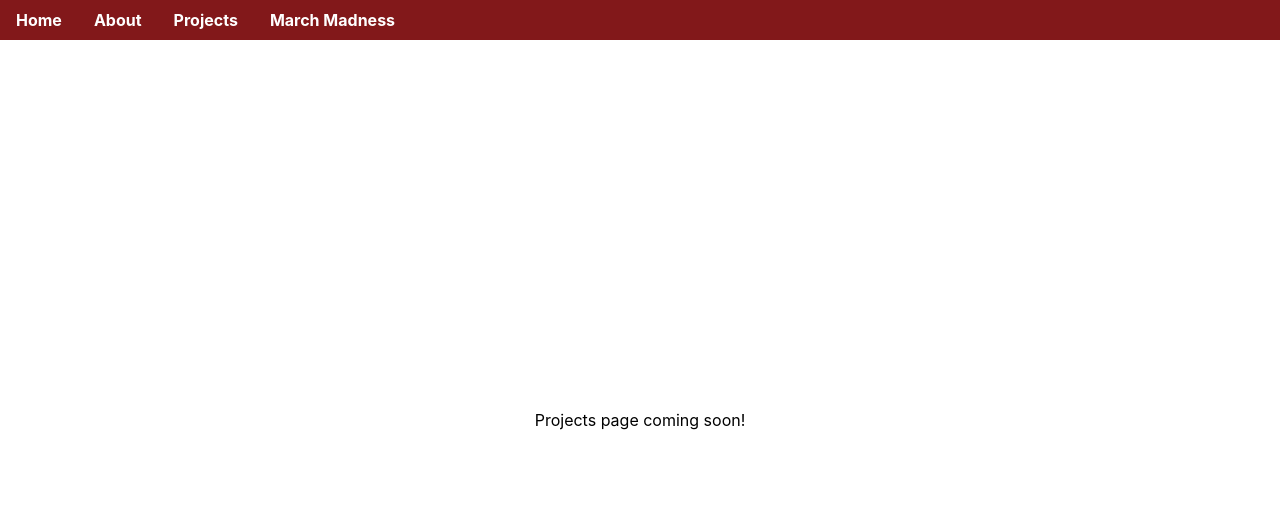
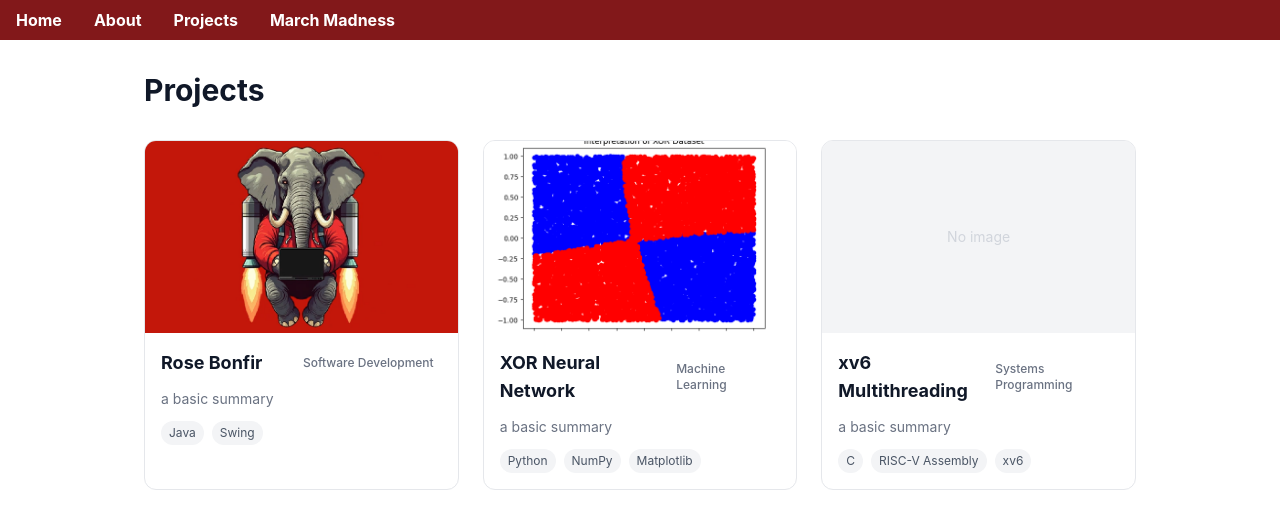
Before and after one commit to rhit-lucasja/personal-site, a React (Vite) app: page /projects in a window 1280 px wide. Shown: the top 528 px of the page. Built offline with nearby package versions, Linux system fonts and the light colour scheme; no server answers.

Commit message:
stubbed out of project cards grid, needs style edits

```diff
--- /dev/null
+++ b/src/components/ProjectCard.jsx
@@ -0,0 +1,40 @@
+const ProjectCard = ({ project, onClick }) => {
+    const { title, category, summary, tech, images } = project;
+
+    return (
+        <div onClick={onClick} className="border border-gray-200 rounded-xl overflow-hidden hover:shadow-lg transition-all cursor-pointer group">
+            {/* thumbnail */}
+            <div className="w-full h-48 bg-gray-100 overflow-hidden">
+                {images.length > 0 ? (
+                    <img src={images[0]} alt={title} className="w-full h-full object-cover group-hover:scale-105 transition-transform duration-300" />
+                ) : (
+                    <div className="w-full h-full flex items-center justify-center text-gray-300 text-sm">
+                        No image
+                    </div>
+                )}
+            </div>
+
+            {/* content */}
+            <div className="p-4 space-y-3">
+                <div className="flex items-center justify-between">
+                    <h2 className="text-lg font-bold text-gray-900">{title}</h2>
+                    <span className="text-xs font-medium px-2 py-1 rounded-full text-gray-500">
+                        {category}
+                    </span>
+                </div>
+                <p className="text-sm text-gray-500 line-clamp-2">{summary}</p>
+                {tech.length > 0 && (
+                    <div className="flex flex-wrap gap-2">
+                        {tech.map(t => (
+                            <span key={t} className="text-xs bg-gray-100 text-gray-600 px-2 py-1 rounded-full">
+                                {t}
+                            </span>
+                        ))}
+                    </div>
+                )}
+            </div>
+        </div>
+    );
+};
+
+export default ProjectCard;
--- /dev/null
+++ b/src/components/ProjectModal.jsx
@@ -0,0 +1,29 @@
+import { useState, useEffect } from 'react';
+
+const ProjectModal = ({ project, onClose }) => {
+    // carousel starts at 0th image by default
+    const [currentImage, setCurrentImage] = useState(0);
+
+    // extract info to display on modal
+    const { title, category, description, tech, github, live, images } = project;
+    const hasMultipleImages = (images.length > 1);
+
+    // close on esc key, rotate images on arrows
+    useEffect(() => {
+        const handleKey = (e) => {
+            if (e.key === 'Escape') onClose();
+            if (e.key === 'ArrowRight') nextImage();
+            if (e.key === 'ArrowLeft') prevImage();
+        };
+        document.addEventListener('keydown', handleKey);
+        return () => document.removeEventListener('keydown', handleKey);
+    }, [currentImage]);
+
+    // for iterating through images circularly
+    const nextImage = () => setCurrentImage(prev => (prev + 1) % images.length);
+    const prevImage = () => setCurrentImage(prev => (prev - 1 + images.length) % images.length);
+
+    return <div>Modal to come</div>;
+};
+
+export default ProjectModal;
--- /dev/null
+++ b/src/data/projectData.js
@@ -0,0 +1,35 @@
+export const projects = [
+    {
+        id: 'project-one',
+        title: 'Rose Bonfir',
+        category: 'Software Development',
+        summary: 'a basic summary',
+        description: 'Lots of info here to be filled out later',
+        tech: ['Java', 'Swing'],
+        github: 'GitHub link',
+        live: 'host link',
+        images: ['src/assets/projects/bonfir_home.png']
+    },
+    {
+        id: 'project-two',
+        title: 'XOR Neural Network',
+        category: 'Machine Learning',
+        summary: 'a basic summary',
+        description: 'more info for later',
+        tech: ['Python', 'NumPy', 'Matplotlib'],
+        github: 'Github',
+        live: 'host link',
+        images: ['src/assets/projects/xor_est.png']
+    },
+    {
+        id: 'project-three',
+        title: 'xv6 Multithreading',
+        category: 'Systems Programming',
+        summary: 'a basic summary',
+        description: 'more infor for later',
+        tech: ['C', 'RISC-V Assembly', 'xv6'],
+        github: 'Github',
+        live: 'host link',
+        images: []
+    }
+];
--- a/src/pages/Projects.jsx
+++ b/src/pages/Projects.jsx
@@ -1,7 +1,27 @@
+import { useState } from 'react';
+import { projects } from '../data/projectData';
+import ProjectCard from '../components/ProjectCard';
+import ProjectModal from '../components/ProjectModal';
+
 const Projects = () => {
+    // init to basic grid with no selection
+    const [selectedProject, setSelectedProject] = useState(null);
+
     return (
-        <div className="flex-1 flex items-center justify-center">
-            <h1>Projects page coming soon!</h1>
+        <div className="max-w-5xl mx-auto px-4 py-8 space-y-8">
+            <h1 className="text-3xl font-bold text-gray-900">Projects</h1>
+
+            {/* grid of project overview cards */}
+            <div className="grid grid-cols-1 md:grid-cols-2 lg:grid-cols-3 gap-6">
+                {projects.map(project => (
+                    <ProjectCard key={project.id} project={project} onClick={() => setSelectedProject(project)} />
+                ))}
+            </div>
+
+            {/* modal of selected project */}
+            {selectedProject && (
+                <ProjectModal project={selectedProject} onClose={() => setSelectedProject(null)} />
+            )}
         </div>
     );
 };
```
